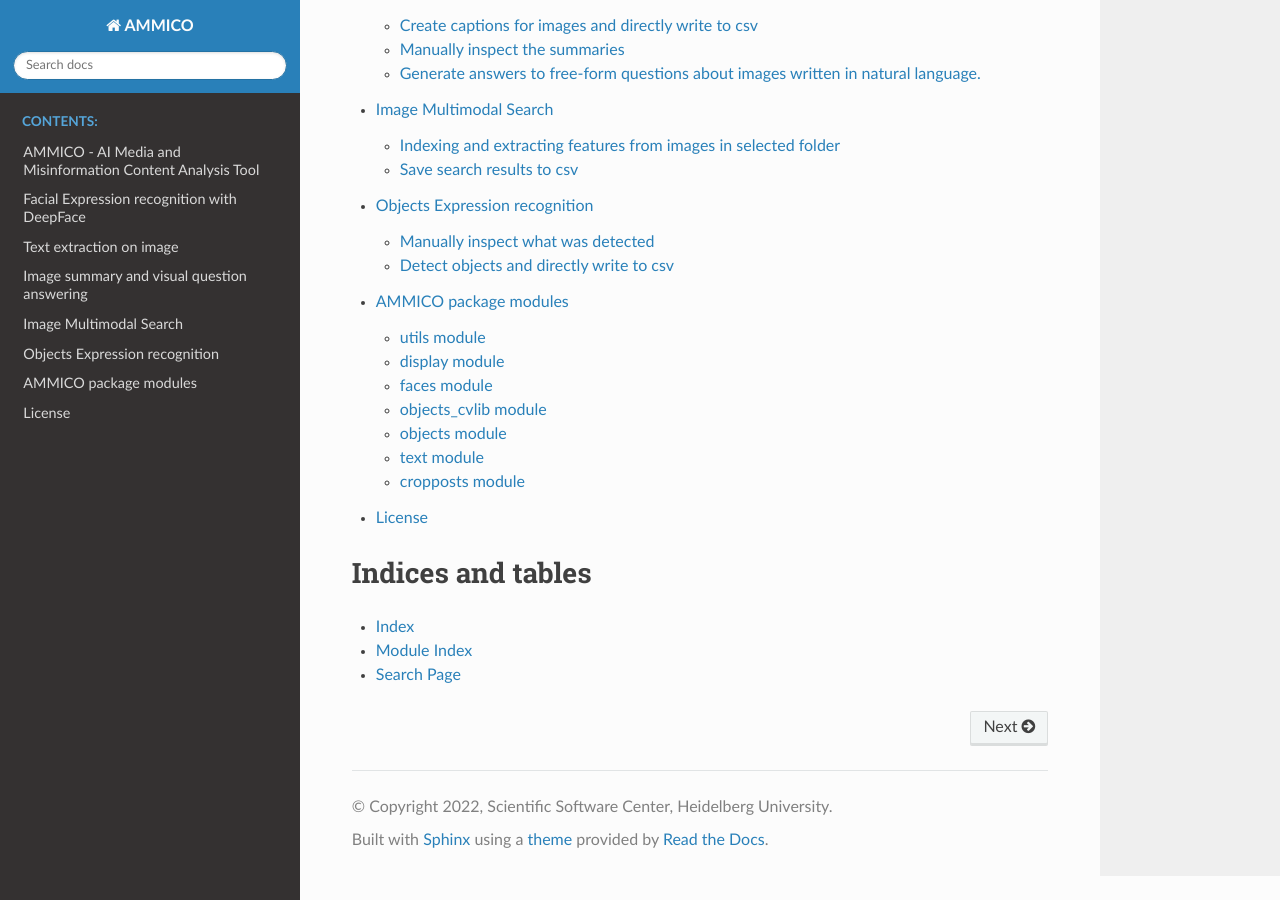
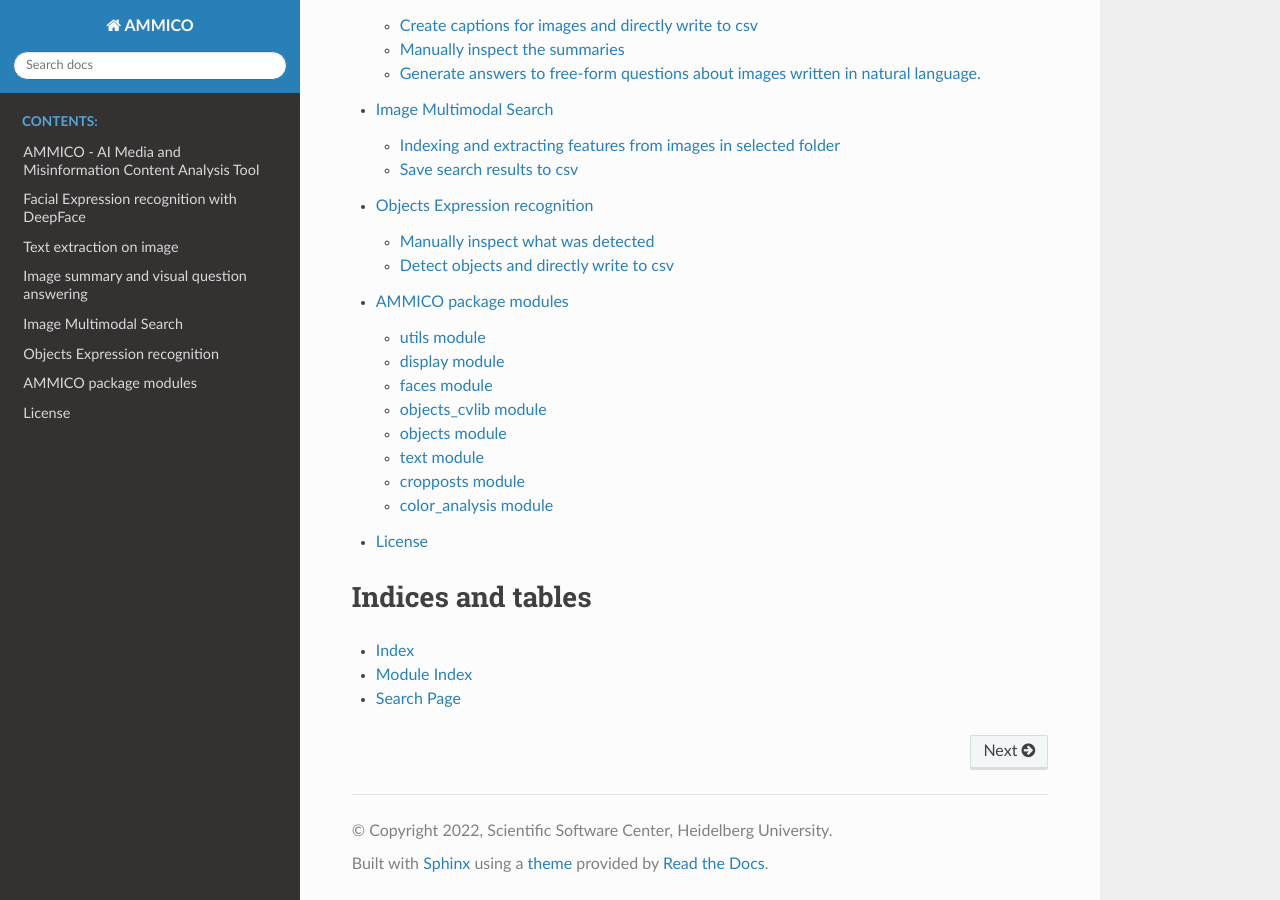
Before and after one commit to ssciwr/AMMICO, a Sphinx documentation site: the page built from docs/source/index.rst, in a window 1280 px wide and 900 px high, scrolled down 518 px. Built offline with Sphinx 7.4.7 and the Read the Docs theme 2.0.0, drawn with Linux system fonts in a browser that asks for light colours.

Commit message:
add color analysis module to API doc

```diff
--- a/docs/source/misinformation.rst
+++ b/docs/source/misinformation.rst
@@ -53,3 +53,11 @@
    :members:
    :undoc-members:
    :show-inheritance:
+
+color_analysis module
+---------------------
+
+.. automodule:: color_analysis
+   :members:
+   :undoc-members:
+   :show-inheritance:
```
